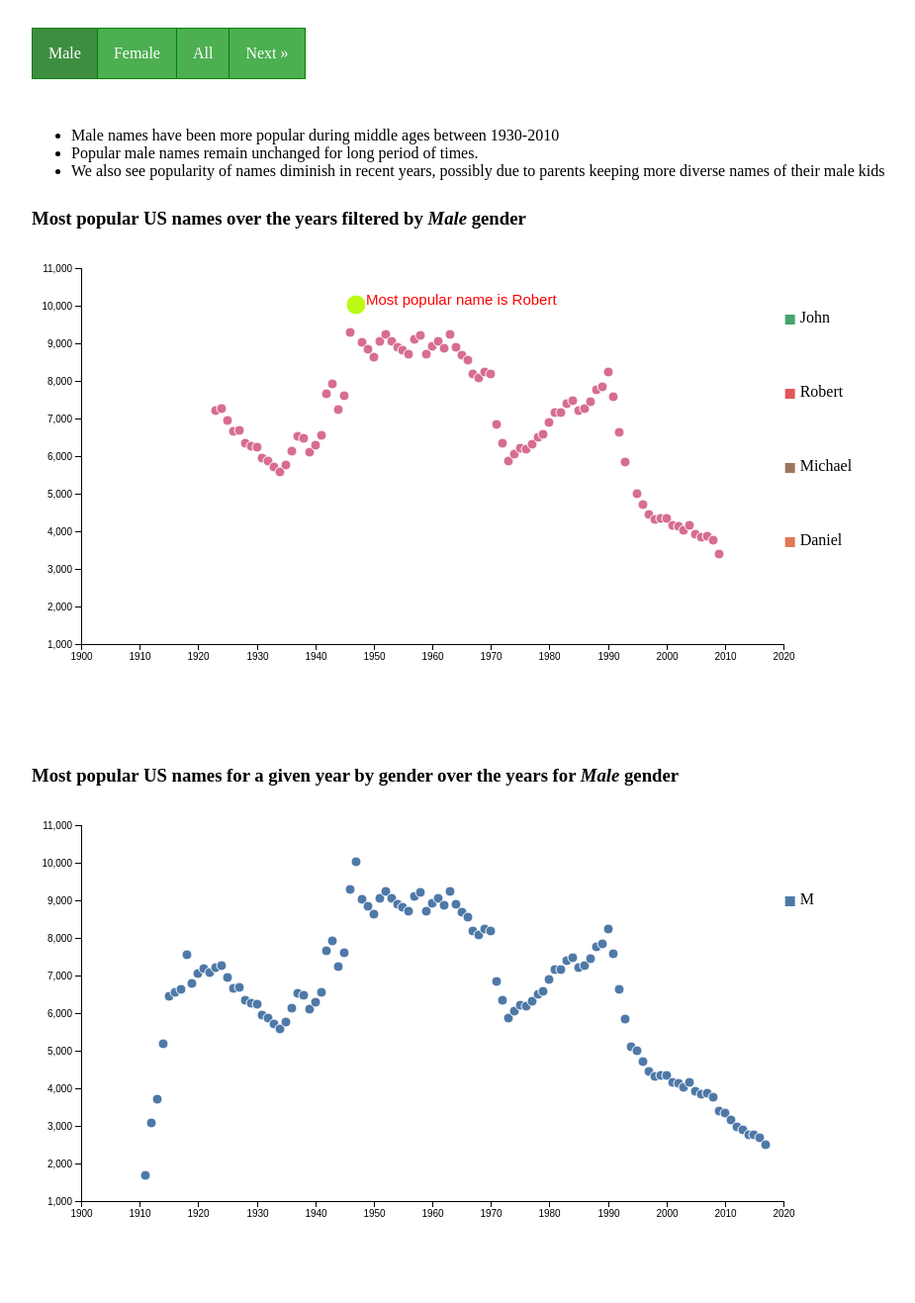
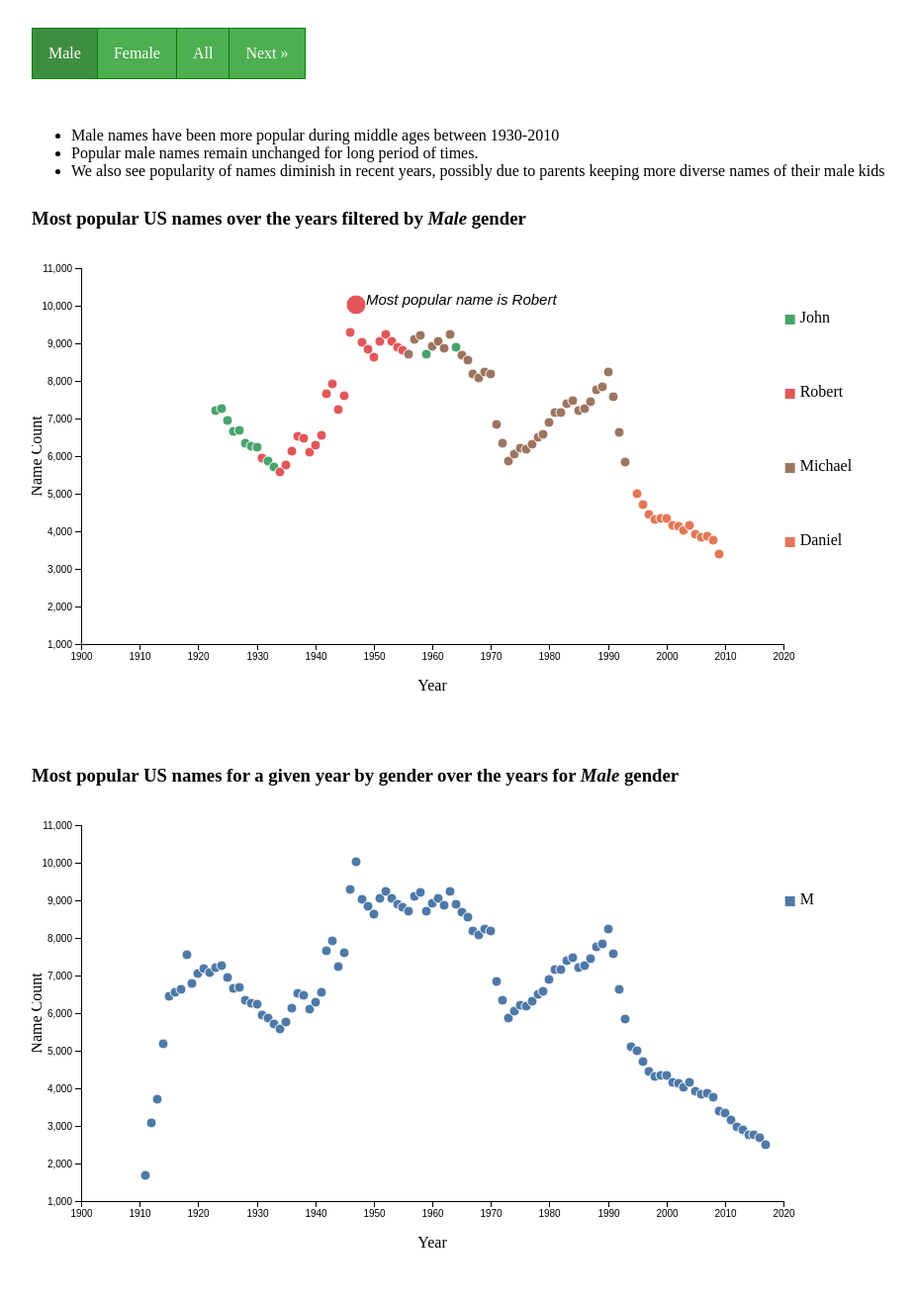
Before and after one commit to zztop/zztop.github.io, a plain HTML site: page datavz/index.html in a window 1280 px wide. Shown: the part 60-1377 px from the top of the page at 99% size, without its empty margins (41-966 px from the left). Drawn offline with nearby package versions, Linux system fonts and the light colour scheme.

Commit message:
first checkin

```diff
--- a/datavz/index.html
+++ b/datavz/index.html
@@ -134,9 +134,11 @@
                 .call(d3.axisBottom(xScale)
                     .tickFormat(d3.format("d")))
 
+
             g.append("g")
                 .call(d3.axisLeft(yScale))
                 .attr("class", "y axis")
+
 
 
             color.domain(selectedGender);
@@ -149,7 +151,7 @@
                 .attr("cy", function (d) { return yScale(+d.number) })
                 .attr("r", 5)
                 .attr('fill', (data) => {
-                    return data.visible ? color(data.gender) : '#F1F1F2'
+                    return data.visible ? color(data.gender) : 'rgb(241, 241, 242)'
                 })
                 .on("mouseover", function (d) {
                     g.append("text")
@@ -201,7 +203,7 @@
                 .attr("x", width + (margin.right / 3) - 15)
                 .attr("y", function (d, i) { return (legendSpace) + i * (legendSpace) - 8; })  // spacing
                 .attr("fill", function (d) {
-                    return d.visible ? color(d.gender) : "#F1F1F2"; // If array key "visible" = true then color rect, if not then make it grey
+                    return d.visible ? color(d.gender) : "rgb(241, 241, 242)"; // If array key "visible" = true then color rect, if not then make it grey
                 })
                 .attr("class", "legend-box")
 
@@ -218,14 +220,14 @@
                                 return color(data.gender)
                             }
                             data.visible = d.visible && data.gender == d.gender
-                            return d.visible && data.gender == d.gender ? color(data.gender) : "#F1F1F2";
+                            return d.visible && data.gender == d.gender ? color(data.gender) : "rgb(241, 241, 242)";
                         });
 
 
                     genderCategory.select("rect")
                         .transition()
                         .attr("fill", function (d) {
-                            return d.visible ? color(d.gender) : "#F1F1F2";
+                            return d.visible ? color(d.gender) : "rgb(241, 241, 242)";
                         });
                 })
 
@@ -245,7 +247,7 @@
                     d3.select(this)
                         .transition()
                         .attr("fill", function (d) {
-                            return d.visible ? color(d.gender) : "#F1F1F2";
+                            return d.visible ? color(d.gender) : "rgb(241, 241, 242)";
                         });
 
                     d3.select("#line-" + d.gender.replace(" ", "").replace("/", ""))
@@ -259,7 +261,15 @@
                 .text(function (d) { return d.gender; });
 
 
+            g.append("text")
+                .attr("text-anchor", "middle")  // this makes it easy to centre the text as the transform is applied to the anchor
+                .attr("transform", "translate(" + -40 + "," + (height / 2) + ")rotate(-90)")  // text is drawn off the screen top left, move down and out and rotate
+                .text("Name Count ");
 
+            g.append("text")
+                .attr("text-anchor", "middle")  // this makes it easy to centre the text as the transform is applied to the anchor
+                .attr("transform", "translate(" + (width / 2) + "," + (height - (100 / 3) + 80) + ")")  // centre below axis
+                .text("Year");
         })
     },
         allMaps = function () {
@@ -323,7 +333,7 @@
                         return data.number == maxNumber ? 10 : 5
                     })
                     .attr('fill', (data) => {
-                        return data.visible ? (data.number == maxNumber ? "rgb(187, 250, 21)" : color(data.gender)) : '#F1F1F2'
+                        return data.visible ? color(data.name) : 'rgb(215, 109, 143)'
                     }).on("mouseover", function (d) {
                         g.append("text")
                             .attr("class", "title-text")
@@ -341,14 +351,15 @@
 
                 let maxCircle = d3.select('.dot.max-dot')
                 g.append('text')
+                    .attr('class', 'annot')
                     .attr("x", function () {
                         return parseInt(maxCircle.attr('cx')) + 10;
                     })
                     .attr("y", function () { return maxCircle.attr('cy'); })
                     .attr("font-family", "sans-serif")
+                    .attr("font-style", "italic")
                     .attr("font-size", "15px")
-                    .attr("fill", "red")
-                    .text('Most popular name is ' +mostPopularName );
+                    .text('Most popular name is ' + mostPopularName);
 
 
 
@@ -388,7 +399,7 @@
                     .attr("x", width + (margin.right / 3) - 15)
                     .attr("y", function (d, i) { return (legendSpace) + i * (legendSpace) - 8; })  // spacing
                     .attr("fill", function (d) {
-                        return d.visible ? color(d.name) : "#F1F1F2"; // If array key "visible" = true then color rect, if not then make it grey
+                        return d.visible ? color(d.name) : "rgb(215, 109, 143)"; // If array key "visible" = true then color rect, if not then make it grey
                     })
                     .attr("class", "legend-box")
 
@@ -404,13 +415,15 @@
                                     return color(data.name)
                                 }
                                 data.visible = d.visible && data.name == d.name
-                                return d.visible && data.name == d.name ? color(data.name) : "#F1F1F2";
+                                return d.visible && data.name == d.name ? color(data.name) : "rgb(241, 241, 242)";
                             });
+
+
 
                         issue.select("rect")
                             .transition()
                             .attr("fill", function (d) {
-                                return d.visible ? color(d.name) : "#F1F1F2";
+                                return d.visible ? color(d.name) : "rgb(241, 241, 242)";
                             });
                     })
 
@@ -430,7 +443,7 @@
                         d3.select(this)
                             .transition()
                             .attr("fill", function (d) {
-                                return d.visible ? color(d.name) : "#F1F1F2";
+                                return d.visible ? color(d.name) : "rgb(241, 241, 242)";
                             });
 
                         d3.select("#line-" + d.name.replace(" ", "").replace("/", ""))
@@ -444,6 +457,15 @@
                     .text(function (d) { return d.name; });
 
 
+                g.append("text")
+                    .attr("text-anchor", "middle")  // this makes it easy to centre the text as the transform is applied to the anchor
+                    .attr("transform", "translate(" + -40 + "," + (height / 2) + ")rotate(-90)")  // text is drawn off the screen top left, move down and out and rotate
+                    .text("Name Count ");
+
+                g.append("text")
+                    .attr("text-anchor", "middle")  // this makes it easy to centre the text as the transform is applied to the anchor
+                    .attr("transform", "translate(" + (width / 2) + "," + (height - (100 / 3) + 80) + ")")  // centre below axis
+                    .text("Year");
 
             })
         }
```
